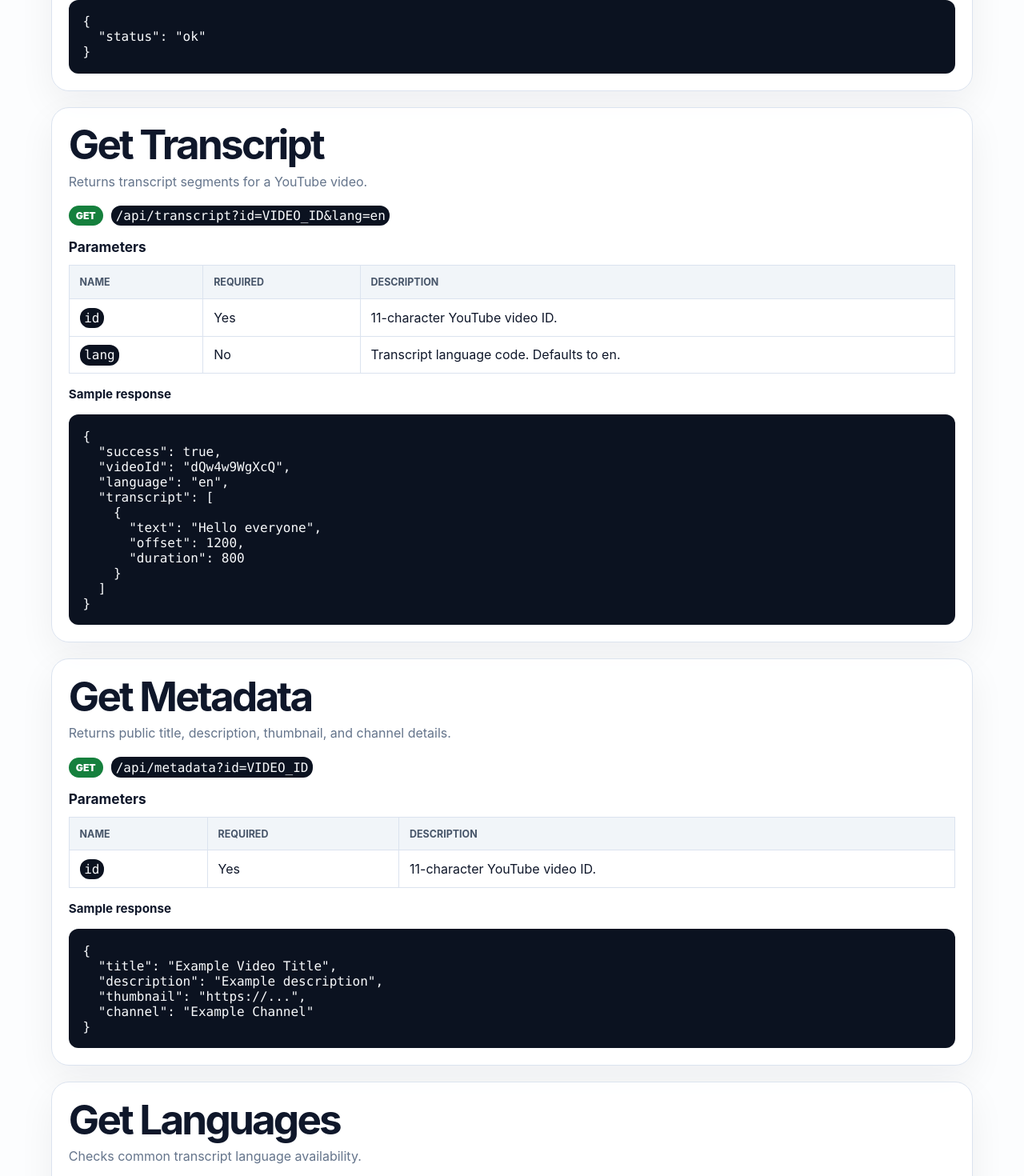
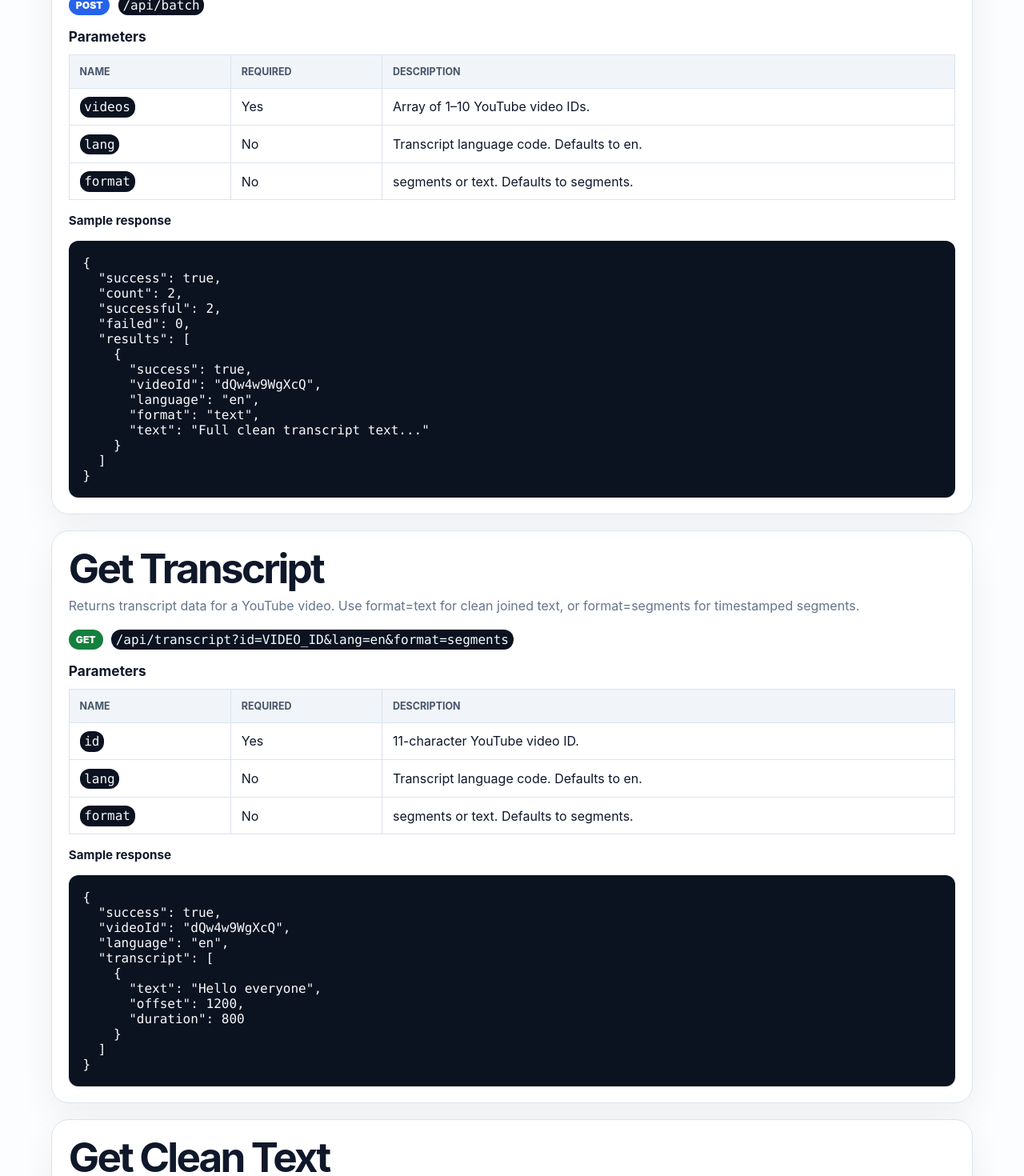
Before and after one commit to dtech4099-a11y/youtube-transcript-api, a Next.js app: page /docs in a window 1280 px wide. Shown: the part 1480-2950 px from the top of the page at 80% size. Built offline with nearby package versions, Linux system fonts and the light colour scheme.

Commit message:
Add clean text format and batch-first docs

```diff
--- a/app/api/batch/route.ts
+++ b/app/api/batch/route.ts
@@ -1,10 +1,10 @@
 import type { NextRequest } from "next/server";
 
-import { readCache, transcriptCacheKey, writeTranscriptCache } from "@/lib/cache/cache";
+import { formattedTranscriptCacheKey, readCache, writeTranscriptCache } from "@/lib/cache/cache";
 import { withApiHandler } from "@/lib/api-handler";
 import { corsPreflightResponse, jsonResponse } from "@/lib/utils/http";
 import { batchRequestSchema, parseJsonBody } from "@/lib/utils/validation";
-import { getTranscript, type TranscriptItem } from "@/lib/youtube/transcript";
+import { getTranscript, transcriptToText, type TranscriptItem } from "@/lib/youtube/transcript";
 
 export const runtime = "nodejs";
 export const dynamic = "force-dynamic";
@@ -16,6 +16,13 @@ type BatchTranscriptResult =
       videoId: string;
       language: string;
       transcript: TranscriptItem[];
+    }
+  | {
+      success: true;
+      videoId: string;
+      language: string;
+      format: "text";
+      text: string;
     }
   | {
       success: false;
@@ -34,9 +41,10 @@ export function OPTIONS() {
 export const POST = withApiHandler(async (request: NextRequest) => {
   const body = await parseJsonBody(request, batchRequestSchema);
   const language = body.lang ?? "en";
+  const format = body.format;
   const results = await Promise.all(
     body.videos.map(async (videoId): Promise<BatchTranscriptResult> => {
-      const cacheKey = transcriptCacheKey(videoId, language);
+      const cacheKey = formattedTranscriptCacheKey(videoId, language, format);
       const cached = await readCache<Extract<BatchTranscriptResult, { success: true }>>(cacheKey);
 
       if (cached) {
@@ -45,12 +53,21 @@ export const POST = withApiHandler(async (request: NextRequest) => {
 
       try {
         const transcript = await getTranscript(videoId, language);
-        const result: BatchTranscriptResult = {
-          success: true,
-          videoId,
-          language,
-          transcript
-        };
+        const result: BatchTranscriptResult =
+          format === "text"
+            ? {
+                success: true,
+                videoId,
+                language,
+                format,
+                text: transcriptToText(transcript)
+              }
+            : {
+                success: true,
+                videoId,
+                language,
+                transcript
+              };
 
         await writeTranscriptCache(cacheKey, result);
         return result;
@@ -69,10 +86,14 @@ export const POST = withApiHandler(async (request: NextRequest) => {
       }
     })
   );
+  const successful = results.filter((result) => result.success).length;
+  const failed = results.length - successful;
 
   return jsonResponse({
     success: true,
     count: results.length,
+    successful,
+    failed,
     results
   });
 });
--- a/app/api/transcript/route.ts
+++ b/app/api/transcript/route.ts
@@ -1,10 +1,10 @@
 import type { NextRequest } from "next/server";
 
-import { readCache, transcriptCacheKey, writeTranscriptCache } from "@/lib/cache/cache";
+import { formattedTranscriptCacheKey, readCache, writeTranscriptCache } from "@/lib/cache/cache";
 import { withApiHandler } from "@/lib/api-handler";
 import { corsPreflightResponse, jsonResponse } from "@/lib/utils/http";
 import { parseVideoRequest } from "@/lib/utils/validation";
-import { getTranscript, type TranscriptItem } from "@/lib/youtube/transcript";
+import { getTranscript, transcriptToText, type TranscriptItem } from "@/lib/youtube/transcript";
 
 export const runtime = "nodejs";
 export const dynamic = "force-dynamic";
@@ -17,27 +17,44 @@ type TranscriptResponse = {
   transcript: TranscriptItem[];
 };
 
+type TextTranscriptResponse = {
+  success: true;
+  videoId: string;
+  language: string;
+  format: "text";
+  text: string;
+};
+
 export function OPTIONS() {
   return corsPreflightResponse();
 }
 
 export const GET = withApiHandler(async (request: NextRequest) => {
-  const { id, lang } = parseVideoRequest(request.nextUrl.searchParams);
+  const { id, lang, format } = parseVideoRequest(request.nextUrl.searchParams);
   const language = lang ?? "en";
-  const cacheKey = transcriptCacheKey(id, language);
-  const cached = await readCache<TranscriptResponse>(cacheKey);
+  const cacheKey = formattedTranscriptCacheKey(id, language, format);
+  const cached = await readCache<TranscriptResponse | TextTranscriptResponse>(cacheKey);
 
   if (cached) {
     return jsonResponse(cached, 200, { "x-cache": "HIT" });
   }
 
   const transcript = await getTranscript(id, language);
-  const response: TranscriptResponse = {
-    success: true,
-    videoId: id,
-    language,
-    transcript
-  };
+  const response =
+    format === "text"
+      ? {
+          success: true,
+          videoId: id,
+          language,
+          format,
+          text: transcriptToText(transcript)
+        }
+      : {
+          success: true,
+          videoId: id,
+          language,
+          transcript
+        };
 
   await writeTranscriptCache(cacheKey, response);
 
--- a/app/docs/page.tsx
+++ b/app/docs/page.tsx
@@ -13,7 +13,11 @@ export const metadata: Metadata = {
 };
 
 const vercelTranscriptCurl = `curl --request GET \\
-  --url '${siteConfig.website}/api/transcript?id=dQw4w9WgXcQ&lang=en' \\
+  --url '${siteConfig.website}/api/transcript?id=dQw4w9WgXcQ&lang=en&format=segments' \\
+  --header 'x-api-key: YOUR_API_KEY'`;
+
+const vercelTextTranscriptCurl = `curl --request GET \\
+  --url '${siteConfig.website}/api/transcript?id=dQw4w9WgXcQ&lang=en&format=text' \\
   --header 'x-api-key: YOUR_API_KEY'`;
 
 const vercelMetadataCurl = `curl --request GET \\
@@ -28,10 +32,15 @@ const vercelBatchCurl = `curl --request POST \\
   --url '${siteConfig.website}/api/batch' \\
   --header 'content-type: application/json' \\
   --header 'x-api-key: YOUR_API_KEY' \\
-  --data '{"videos":["dQw4w9WgXcQ","JbhBdOfMEPs"],"lang":"en"}'`;
+  --data '{"videos":["dQw4w9WgXcQ","JbhBdOfMEPs"],"lang":"en","format":"text"}'`;
 
 const rapidApiTranscriptCurl = `curl --request GET \\
-  --url '${siteConfig.rapidApiBaseUrl}/api/transcript?id=dQw4w9WgXcQ&lang=en' \\
+  --url '${siteConfig.rapidApiBaseUrl}/api/transcript?id=dQw4w9WgXcQ&lang=en&format=segments' \\
+  --header 'x-rapidapi-host: youtube-transcript27.p.rapidapi.com' \\
+  --header 'x-rapidapi-key: YOUR_RAPIDAPI_KEY'`;
+
+const rapidApiTextTranscriptCurl = `curl --request GET \\
+  --url '${siteConfig.rapidApiBaseUrl}/api/transcript?id=dQw4w9WgXcQ&lang=en&format=text' \\
   --header 'x-rapidapi-host: youtube-transcript27.p.rapidapi.com' \\
   --header 'x-rapidapi-key: YOUR_RAPIDAPI_KEY'`;
 
@@ -50,7 +59,7 @@ const rapidApiBatchCurl = `curl --request POST \\
   --header 'content-type: application/json' \\
   --header 'x-rapidapi-host: youtube-transcript27.p.rapidapi.com' \\
   --header 'x-rapidapi-key: YOUR_RAPIDAPI_KEY' \\
-  --data '{"videos":["dQw4w9WgXcQ","JbhBdOfMEPs"],"lang":"en"}'`;
+  --data '{"videos":["dQw4w9WgXcQ","JbhBdOfMEPs"],"lang":"en","format":"text"}'`;
 
 export default function DocsPage() {
   return (
@@ -87,25 +96,47 @@ x-rapidapi-host: youtube-transcript27.p.rapidapi.com`}</pre>
         </section>
 
         <section className="page-section alt-section">
-          <SectionHeader eyebrow="Endpoints" title="Available API routes" />
+          <SectionHeader
+            eyebrow="Endpoints"
+            title="Batch-first API routes"
+            description="Batch processing is the main workflow for AI summarizers, channel analysis, research tools, and content pipelines."
+          />
           <div className="docs-endpoints">
             <EndpointDoc
-              method="GET"
-              path="/api/health"
-              title="Health Check"
-              description="Checks whether the API deployment is reachable."
+              method="POST"
+              path="/api/batch"
+              title="Batch Transcripts"
+              description="Processes multiple YouTube video IDs in one request. Use format=text for AI summarization pipelines, or format=segments for timestamps."
+              params={[
+                ["videos", "Yes", "Array of 1–10 YouTube video IDs."],
+                ["lang", "No", "Transcript language code. Defaults to en."],
+                ["format", "No", "segments or text. Defaults to segments."]
+              ]}
               response={`{
-  "status": "ok"
+  "success": true,
+  "count": 2,
+  "successful": 2,
+  "failed": 0,
+  "results": [
+    {
+      "success": true,
+      "videoId": "dQw4w9WgXcQ",
+      "language": "en",
+      "format": "text",
+      "text": "Full clean transcript text..."
+    }
+  ]
 }`}
             />
             <EndpointDoc
               method="GET"
-              path="/api/transcript?id=VIDEO_ID&lang=en"
+              path="/api/transcript?id=VIDEO_ID&lang=en&format=segments"
               title="Get Transcript"
-              description="Returns transcript segments for a YouTube video."
+              description="Returns transcript data for a YouTube video. Use format=text for clean joined text, or format=segments for timestamped segments."
               params={[
                 ["id", "Yes", "11-character YouTube video ID."],
-                ["lang", "No", "Transcript language code. Defaults to en."]
+                ["lang", "No", "Transcript language code. Defaults to en."],
+                ["format", "No", "segments or text. Defaults to segments."]
               ]}
               response={`{
   "success": true,
@@ -118,6 +149,24 @@ x-rapidapi-host: youtube-transcript27.p.rapidapi.com`}</pre>
       "duration": 800
     }
   ]
+}`}
+            />
+            <EndpointDoc
+              method="GET"
+              path="/api/transcript?id=VIDEO_ID&lang=en&format=text"
+              title="Get Clean Text"
+              description="Returns a clean plain-text transcript for summarization and search pipelines."
+              params={[
+                ["id", "Yes", "11-character YouTube video ID."],
+                ["lang", "No", "Transcript language code. Defaults to en."],
+                ["format", "No", "Set to text."]
+              ]}
+              response={`{
+  "success": true,
+  "videoId": "dQw4w9WgXcQ",
+  "language": "en",
+  "format": "text",
+  "text": "Full clean transcript text..."
 }`}
             />
             <EndpointDoc
@@ -152,14 +201,12 @@ x-rapidapi-host: youtube-transcript27.p.rapidapi.com`}</pre>
 }`}
             />
             <EndpointDoc
-              method="POST"
-              path="/api/batch"
-              title="Batch Transcripts"
-              description="Processes multiple YouTube video IDs in one request."
+              method="GET"
+              path="/api/health"
+              title="Health Check"
+              description="Checks whether the API deployment is reachable."
               response={`{
-  "success": true,
-  "count": 2,
-  "results": []
+  "status": "ok"
 }`}
             />
           </div>
@@ -168,14 +215,19 @@ x-rapidapi-host: youtube-transcript27.p.rapidapi.com`}</pre>
         <section className="page-section">
           <SectionHeader eyebrow="Request examples" title="Copy-ready examples" />
           <div className="commands-grid">
+            <CopyCommand command={vercelBatchCurl} label="POST /api/batch" />
             <CopyCommand command={vercelTranscriptCurl} label="GET /api/transcript" />
+            <CopyCommand command={vercelTextTranscriptCurl} label="GET /api/transcript format=text" />
             <CopyCommand command={vercelMetadataCurl} label="GET /api/metadata" />
             <CopyCommand command={vercelLanguagesCurl} label="GET /api/languages" />
-            <CopyCommand command={vercelBatchCurl} label="POST /api/batch" />
+            <CopyCommand command={rapidApiBatchCurl} label="RapidAPI POST /api/batch" />
             <CopyCommand command={rapidApiTranscriptCurl} label="RapidAPI GET /api/transcript" />
+            <CopyCommand
+              command={rapidApiTextTranscriptCurl}
+              label="RapidAPI GET /api/transcript format=text"
+            />
             <CopyCommand command={rapidApiMetadataCurl} label="RapidAPI GET /api/metadata" />
             <CopyCommand command={rapidApiLanguagesCurl} label="RapidAPI GET /api/languages" />
-            <CopyCommand command={rapidApiBatchCurl} label="RapidAPI POST /api/batch" />
           </div>
         </section>
 
--- a/lib/cache/cache.ts
+++ b/lib/cache/cache.ts
@@ -3,6 +3,10 @@ import { getJson, setJson } from "@/lib/cache/redis";
 
 export function transcriptCacheKey(videoId: string, language?: string) {
   return `transcript:${videoId}:${language ?? "default"}`;
+}
+
+export function formattedTranscriptCacheKey(videoId: string, language: string, format: string) {
+  return `transcript:${videoId}:${language}:${format}`;
 }
 
 export function metadataCacheKey(videoId: string) {
--- a/lib/openapi.ts
+++ b/lib/openapi.ts
@@ -15,6 +15,14 @@ const languageParameter = {
   in: "query",
   required: false,
   schema: { type: "string", example: "en" }
+};
+
+const transcriptFormatParameter = {
+  name: "format",
+  in: "query",
+  required: false,
+  schema: { type: "string", enum: ["segments", "text"], default: "segments" },
+  example: "text"
 };
 
 const errorResponses = {
@@ -96,7 +104,7 @@ export const openApiDocument = {
       get: {
         summary: "Get transcript",
         security,
-        parameters: [videoIdParameter, languageParameter],
+        parameters: [videoIdParameter, languageParameter, transcriptFormatParameter],
         responses: {
           "200": {
             description: "Transcript response",
@@ -111,9 +119,11 @@ export const openApiDocument = {
                     transcript: {
                       type: "array",
                       items: { $ref: "#/components/schemas/TranscriptItem" }
-                    }
+                    },
+                    format: { type: "string", enum: ["text"] },
+                    text: { type: "string" }
                   },
-                  required: ["success", "videoId", "language", "transcript"]
+                  required: ["success", "videoId", "language"]
                 }
               }
             }
@@ -203,19 +213,23 @@ export const openApiDocument = {
                     maxItems: 10,
                     items: { type: "string", pattern: "^[a-zA-Z0-9_-]{11}$" }
                   },
-                  lang: { type: "string", example: "en" }
+                  lang: { type: "string", example: "en" },
+                  format: { type: "string", enum: ["segments", "text"], default: "segments" }
                 },
                 required: ["videos"]
               },
               example: {
                 videos: ["dQw4w9WgXcQ", "JbhBdOfMEPs"],
-                lang: "en"
+                lang: "en",
+                format: "text"
               }
             }
           }
         },
         responses: {
-          "200": { description: "Batch transcript response" },
+          "200": {
+            description: "Batch transcript response with successful and failed result counts"
+          },
           ...errorResponses
         }
       }
--- a/lib/utils/validation.ts
+++ b/lib/utils/validation.ts
@@ -13,15 +13,19 @@ export const languageSchema = z
   .regex(/^[a-z]{2,3}(-[A-Z]{2})?$/, "Language must be a BCP-47-like code such as en or en-US")
   .optional();
 
+export const transcriptFormatSchema = z.enum(["segments", "text"]).default("segments");
+
 export function parseVideoRequest(searchParams: URLSearchParams) {
   const result = z
     .object({
       id: videoIdSchema,
-      lang: languageSchema
+      lang: languageSchema,
+      format: transcriptFormatSchema
     })
     .safeParse({
       id: searchParams.get("id"),
-      lang: searchParams.get("lang") ?? undefined
+      lang: searchParams.get("lang") ?? undefined,
+      format: searchParams.get("format") ?? undefined
     });
 
   if (!result.success) {
@@ -41,7 +45,8 @@ export const batchRequestSchema = z.object({
     .array(videoIdSchema)
     .min(1, "Provide at least one video id")
     .max(10, "Batch requests support up to 10 videos"),
-  lang: languageSchema
+  lang: languageSchema,
+  format: transcriptFormatSchema
 });
 
 export type BatchRequest = z.infer<typeof batchRequestSchema>;
--- a/lib/youtube/transcript.ts
+++ b/lib/youtube/transcript.ts
@@ -8,6 +8,14 @@ export type TranscriptItem = {
   offset: number;
   duration: number;
 };
+
+export function transcriptToText(transcript: TranscriptItem[]) {
+  return transcript
+    .map((item) => item.text)
+    .join(" ")
+    .replace(/\s+/g, " ")
+    .trim();
+}
 
 type YoutubeTranscriptItem = {
   text: string;
```
Also changed, not shown: app/components/site-data.ts (+4 -3 lines), app/page.tsx (+8 -6 lines), openapi.yaml (+15 -2 lines).
